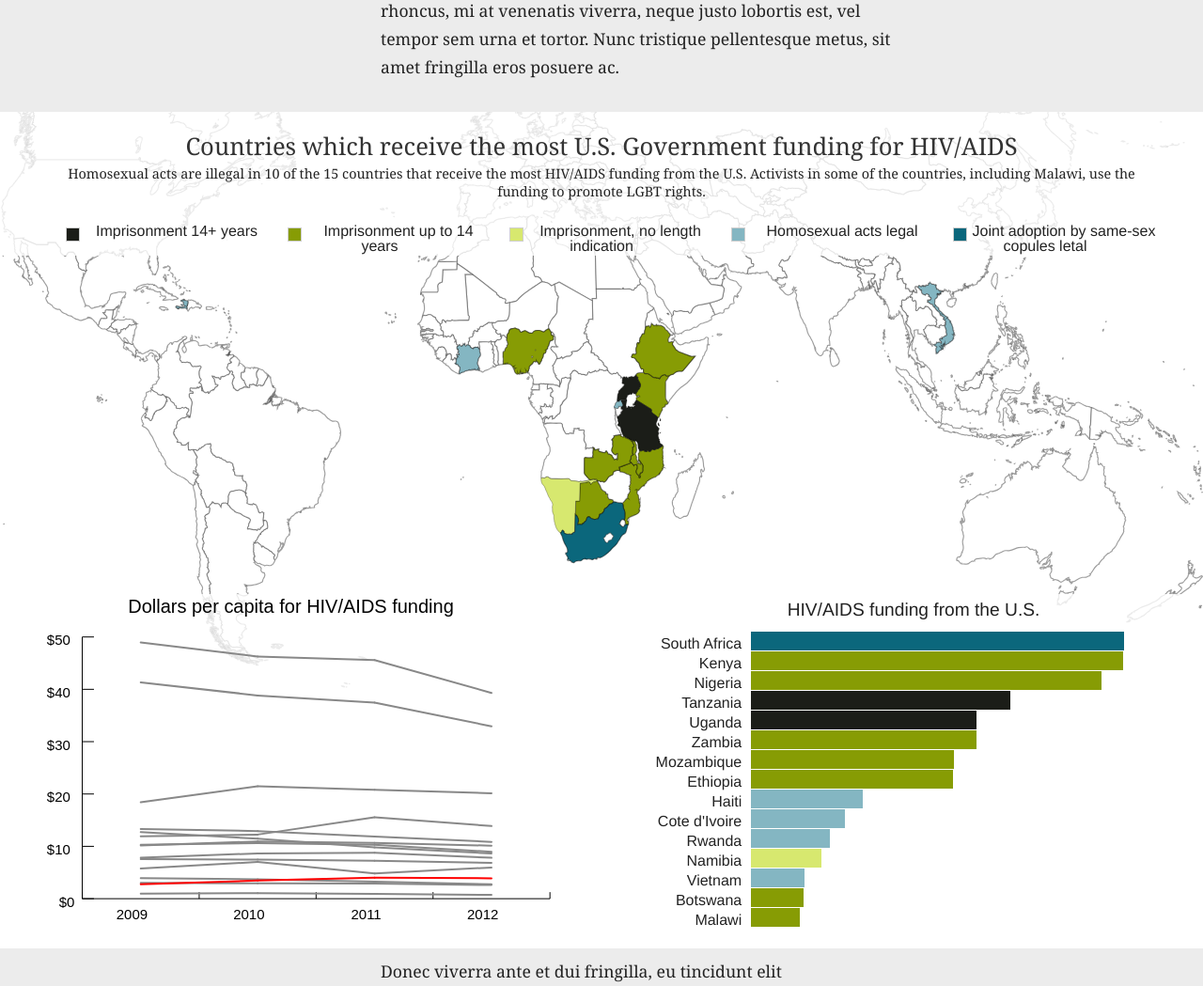
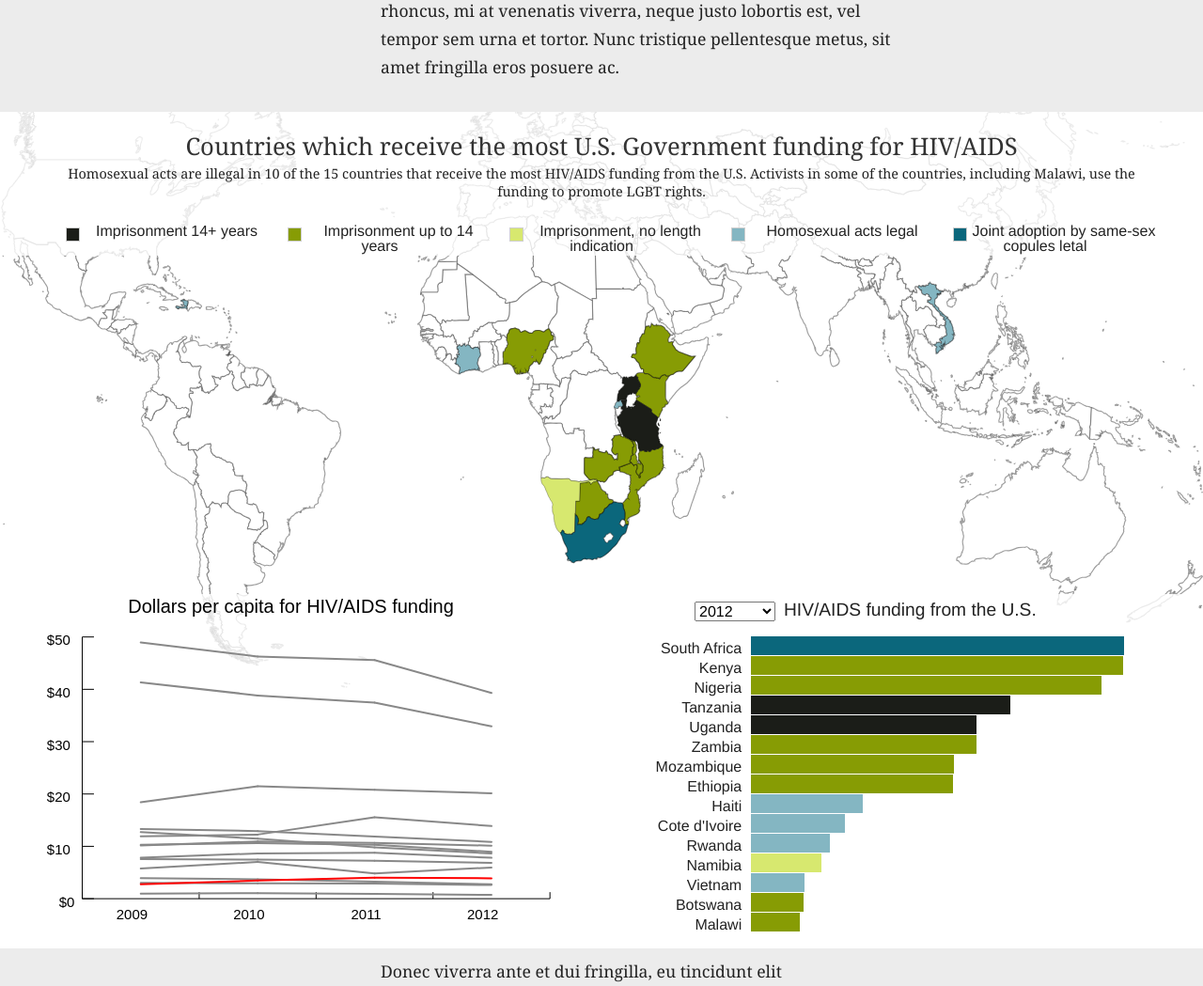
Before and after one commit to dailybruin/bob-2013, a PHP site: page / in a window 1280 px wide. Shown: the part 2187-3236 px from the top of the page at 94% size. Run offline with PHP 8.4, Linux system fonts and the light colour scheme; a stand-in replaces the project's code that opens the database connection; some libraries are stand-ins or nearby versions.

Commit message:
Bar chart improvements and now a tooltip

```diff
--- a/css/app.css
+++ b/css/app.css
@@ -534,14 +534,25 @@ footer .copyright a, footer .copyright a:visited, footer .copyright a:visited, f
 #graphic-usfunding .chart2container .right-data div {
   height:100%;
   background-color:blue;
+  transition:1s width;
+  -moz-transition:1s width;
+  -webkit-transition:1s width;
+  -ie-transition:1s width;
 }
 
 #graphic-usfunding .chart2container h5 {
   font-weight: normal;
-  text-align: center;
   font-size: 1.2em;
+  text-align: left;
+  padding-left: 150px;
 }
 
+#graphic-usfunding .changeyear {
+  width: 15%;
+  float: left;
+  margin-top: 8px;
+  margin-left: 55px;
+}
 
 .graphic-title {
   color: #333;
@@ -589,6 +600,16 @@ footer .copyright a, footer .copyright a:visited, footer .copyright a:visited, f
   margin-right: 5px;
   position: relative;
   top: 4px;
+}
+
+#hover-container {
+  position:absolute;
+  background-color: rgba(0,0,0,0.8);
+  color:white;
+  font-weight:bold;
+  font-family:"Helvetica Neue", "Helvetica", Arial, sans-serif;
+  padding:20px;
+  z-index:10;
 }
 
 /* Use this media query to add styles to any device that supports media queries */
--- a/inc/day1.story.php
+++ b/inc/day1.story.php
@@ -76,6 +76,13 @@
     <div class="mapcontainer"></div>
     <div class="chart1container"></div>
     <div class="chart2container">
+      <select class="changeyear">
+        <option value="2012">2012</option>
+        <option value="2011">2011</option>
+        <option value="2010">2010</option>
+        <option value="2009">2009</option>
+      </select>
+
       <h5>HIV/AIDS funding from the U.S.</h5>
 
       <div class="left-label">South Africa</div>
--- a/inc/footer.php
+++ b/inc/footer.php
@@ -16,6 +16,8 @@
       <span class="copyright-bridget"><a href="http://rememberingbridget.com">The Bridget O'Brien Scholarship Foundation</a></span>
     </div>
   </footer>
+
+  <div id="hover-container">Malawi</div>
 
   <script src="//ajax.googleapis.com/ajax/libs/jquery/1.10.2/jquery.min.js"></script>
   <script>
--- a/js/app.js
+++ b/js/app.js
@@ -23,6 +23,16 @@ $(document).ready(function(){
       var offset = window.scrollY - $(this).offset().top;
       $(this).css('background-position', "center " + offset + "px");
     });
+  });
+
+  // Make hover container work
+  $(window).mousemove(function(event){
+    $('#hover-container').css('top',event.pageY).css('left',event.pageX+10).css('right','auto');
+    // Don't let it move off the right side of the screen
+    if($('#hover-container').position().left + $('#hover-container').width() + 10 > $(window).width())
+    {
+      $('#hover-container').css('right','10px').css('left','auto');
+    }
   });
 });
 
@@ -375,12 +385,23 @@ $(document).ready(function(){
     }
   })
 
+  function usfunding_changeyear(newyear, initial)
+  {
+    $('#graphic-usfunding .chart2container [data-country-bar]').each(function(){
+      var width = (USFUNDING_DATA[$(this).data('country-bar')]['data'][newyear]['funding'] / USFUNDING_MAX)*100;
+      $(this).children('div').css('width', width+"%");
+      if(initial)
+        $(this).children('div').css('background-color', USFUNDING_COLORS[USFUNDING_DATA[$(this).data('country-bar')]['hlegality']]);
+
+      });
+  }
+
   $('#graphic-usfunding .chart1container').load("/img/day2/line_funding.svg", function(){
-    $('#graphic-usfunding .chart2container [data-country-bar]').each(function(){
-      var width = (USFUNDING_DATA[$(this).data('country-bar')]['data'][USFUNDING_CURYEAR]['funding'] / USFUNDING_MAX)*100;
-      $(this).children('div').css('width', width+"%");
-      $(this).children('div').css('background-color', USFUNDING_COLORS[USFUNDING_DATA[$(this).data('country-bar')]['hlegality']]);
-    });
+    usfunding_changeyear("2012", true);
   });
 
+  $('#graphic-usfunding .changeyear').change(function(){
+    usfunding_changeyear($(this).val(), false);
+  })
+
 });
```
Also changed, not shown: inc/header.php (line endings or trailing spaces).
